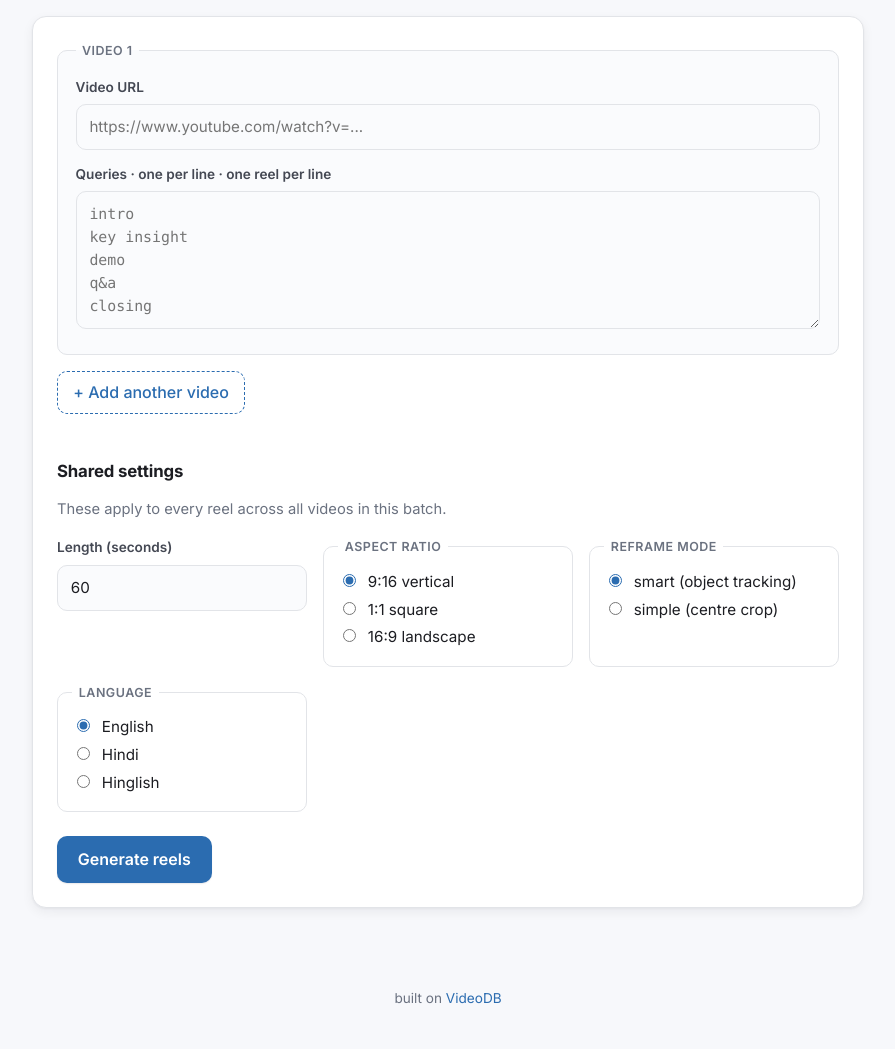
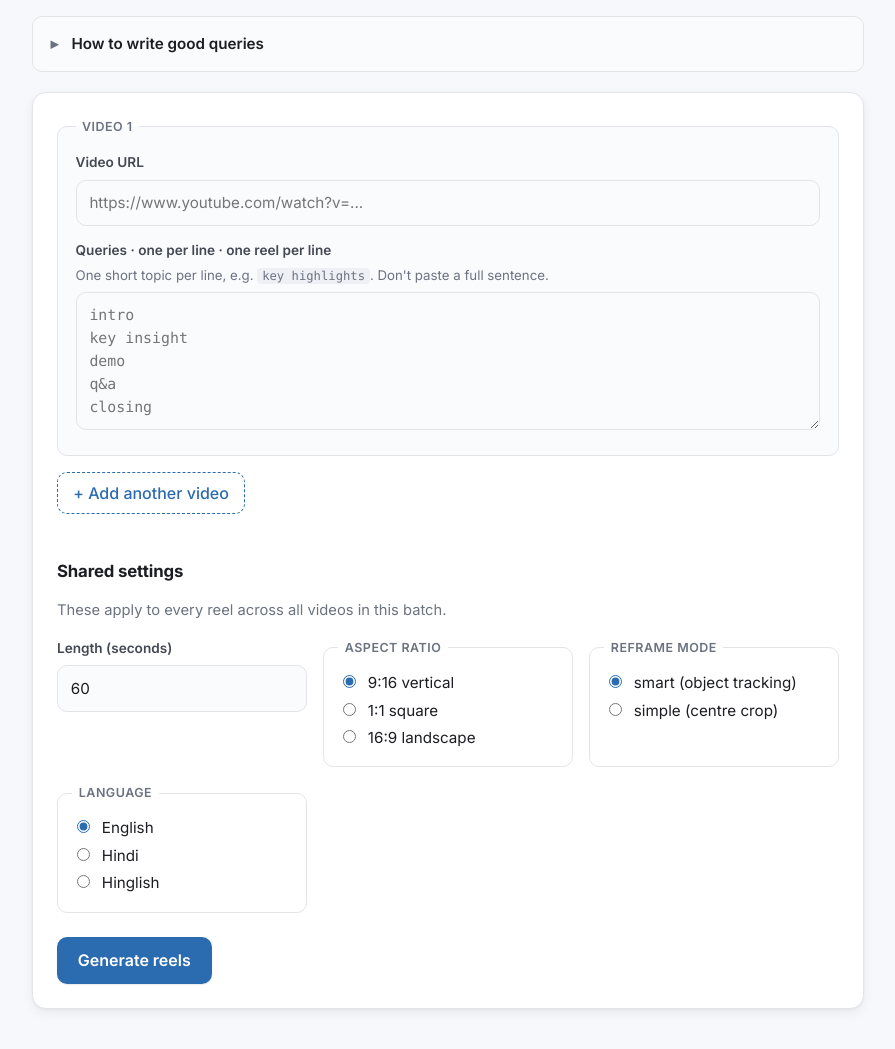
Before and after one commit to ygit/videodb-demo, a Flask app: page / in a window 1280 px wide. Shown: the part 186-1235 px from the top of the page, without its empty margins (192-1087 px from the left). Before the commit the page ends 1190 px from the top, so only its background shows below. Run offline with Flask 3, Linux system fonts and the light colour scheme.

Commit message:
feat: query-writing UX — hint, sentence reject, examples, no-match tips
The form silently accepted compound sentences as a single one-reel job,
which always failed semantic search ("no match") and left the user
guessing what went wrong.

- Above each queries textarea: a one-line hint reminding "one short
  topic per line" with an inline code example.
- New collapsible "How to write good queries" panel with side-by-side
  good vs bad query examples, plus tips on language matching and
  speaker-vocabulary cues.
- Server-side _looks_like_compound_sentence heuristic rejects single-line
  inputs that are clearly a sentence: >12 words, sentence-opener
  prefix ("give me", "show me", etc.), or separator (",;&" / " and ")
  combined with >5 words. Returns a 400 with a clear inline error.
- Result page now injects a tips banner above the reels list when every
  reel was skipped or errored — rendered client-side from the polled
  status JSON, so it appears the moment all reels resolve without
  needing a re-render.

Co-Authored-By: Claude Opus 4.7 (1M context) <noreply@anthropic.com>

```diff
--- a/app.py
+++ b/app.py
@@ -65,6 +65,33 @@ MAX_REEL_CONCURRENCY = 5
 
 def _parse_queries(text: str) -> list[str]:
     return [line.strip() for line in (text or "").splitlines() if line.strip()]
+
+
+_SENTENCE_OPENERS = (
+    "give me", "show me", "find me", "i want", "i need",
+    "make me", "make a", "create a", "generate", "list ",
+)
+
+
+def _looks_like_compound_sentence(qtext: str) -> bool:
+    """True if the user wrote one long sentence instead of one topic per line."""
+    lines = [line.strip() for line in (qtext or "").splitlines() if line.strip()]
+    if len(lines) != 1:
+        return False
+    line = lines[0]
+    word_count = len(line.split())
+    if word_count > 12:
+        return True
+    lower = line.lower()
+    if any(lower.startswith(opener) for opener in _SENTENCE_OPENERS):
+        return True
+    has_separator = (
+        "," in line
+        or ";" in line
+        or " & " in line
+        or " and " in f" {lower} "
+    )
+    return has_separator and word_count > 5
 
 
 def _widen(shot_start: float, shot_end: float, length: float, video_length: float | None) -> tuple[float, float]:
@@ -261,6 +288,12 @@ def generate():
         if not qs:
             errors.append(f"video {i}: at least one query is required")
             continue
+        if _looks_like_compound_sentence(qtext):
+            errors.append(
+                f"video {i}: that looks like one long sentence — split it into "
+                "multiple lines (one short topic per line, e.g. \"key highlights\")."
+            )
+            continue
         parsed_videos.append((url, qs))
 
     try:
--- a/static/style.css
+++ b/static/style.css
@@ -427,6 +427,110 @@ button.secondary:hover {
 .errors li + li { margin-top: 0.2rem; }
 
 /* =========================================================================
+   Field hint
+   ========================================================================= */
+.field-hint {
+  margin: -0.15rem 0 0.4rem;
+  font-size: 0.83rem;
+  color: var(--muted);
+  font-weight: 400;
+}
+.field-hint code {
+  background: var(--bg-soft);
+  padding: 0.05em 0.4em;
+  border-radius: 4px;
+  font-size: 0.92em;
+}
+
+/* =========================================================================
+   Examples card (collapsible "How to write good queries")
+   ========================================================================= */
+.examples-card {
+  border: 1px solid var(--border);
+  border-radius: var(--radius-md);
+  padding: 0.7rem 1.1rem;
+  background: var(--surface-2);
+  margin-bottom: 1rem;
+  animation: card-rise var(--duration-normal) var(--easing) both;
+}
+.examples-card[open] {
+  background: var(--surface);
+  box-shadow: var(--shadow-sm);
+}
+.examples-card summary {
+  cursor: pointer;
+  font-weight: 600;
+  font-size: 0.95rem;
+  color: var(--fg);
+  padding: 0.25rem 0;
+  list-style: none;
+}
+.examples-card summary::before {
+  content: "▸";
+  display: inline-block;
+  width: 1em;
+  margin-right: 0.35rem;
+  color: var(--muted);
+  transition: transform var(--duration-fast) var(--easing);
+}
+.examples-card[open] summary::before {
+  transform: rotate(90deg);
+}
+.examples-card summary::-webkit-details-marker { display: none; }
+
+.examples-grid {
+  display: grid;
+  grid-template-columns: repeat(auto-fit, minmax(220px, 1fr));
+  gap: 1rem;
+  margin: 0.5rem 0;
+}
+.examples-grid h4 {
+  margin: 0 0 0.25rem;
+  font-size: 0.85rem;
+  font-weight: 600;
+  letter-spacing: 0.02em;
+}
+.examples-good { color: var(--success); }
+.examples-bad  { color: var(--error); }
+.examples-grid pre {
+  margin: 0;
+  padding: 0.6rem 0.8rem;
+  background: var(--bg-soft);
+  border: 1px solid var(--border);
+  border-radius: var(--radius-sm);
+  font-family: var(--font-mono);
+  font-size: 0.86rem;
+  white-space: pre-wrap;
+  color: var(--fg-soft);
+}
+
+/* =========================================================================
+   No-match tips banner (shown on result page when every reel was skipped)
+   ========================================================================= */
+.tips-banner {
+  margin: 1.25rem 0 0;
+  padding: 1rem 1.2rem;
+  border-radius: var(--radius-md);
+  background: linear-gradient(180deg, var(--accent-soft), var(--surface-2));
+  border: 1px solid color-mix(in srgb, var(--accent) 25%, transparent);
+  animation: card-rise var(--duration-normal) var(--easing) both;
+}
+.tips-banner h3 {
+  margin: 0 0 0.4rem;
+  font-size: 1rem;
+  font-weight: 700;
+}
+.tips-banner p { margin: 0.3rem 0; color: var(--fg-soft); font-size: 0.93rem; }
+.tips-banner ul {
+  margin: 0.4rem 0 0.5rem 1.2rem;
+  padding: 0;
+  color: var(--fg-soft);
+  font-size: 0.93rem;
+}
+.tips-banner ul li { margin: 0.2rem 0; }
+.tips-banner .tips-actions { margin-top: 0.6rem; font-size: 0.92rem; }
+
+/* =========================================================================
    Multi-video form
    ========================================================================= */
 #videos { display: flex; flex-direction: column; gap: 1rem; margin-bottom: 1rem; }
--- a/templates/index.html
+++ b/templates/index.html
@@ -10,6 +10,35 @@
       {% for e in errors %}<li>{{ e }}</li>{% endfor %}
     </ul>
   {% endif %}
+
+  <details class="examples-card">
+    <summary>How to write good queries</summary>
+    <p class="muted" style="margin:0.6rem 0">
+      One <strong>topic per line</strong> = one reel. Each line should describe a single moment or subject as if you were tagging it.
+      Use short noun phrases, not full sentences.
+    </p>
+    <div class="examples-grid">
+      <div>
+        <h4 class="examples-good">✓ Works well</h4>
+        <pre>match highlights
+goal celebration
+funny moment
+transfer rumour
+post-match interview</pre>
+      </div>
+      <div>
+        <h4 class="examples-bad">✗ Avoid</h4>
+        <pre>give me key highlights, predictions,
+  coach, transfer market &amp; some
+  laughing moments.
+
+show me everything funny</pre>
+      </div>
+    </div>
+    <p class="muted" style="margin:0.6rem 0 0">
+      Tips: match your query language to the spoken language; if commentators say "best moments", that phrase will hit better than abstract synonyms.
+    </p>
+  </details>
 
   <form method="post" action="{{ url_for('generate') }}" id="reel-form" novalidate>
     {% if csrf_token is defined %}
@@ -31,6 +60,7 @@
         </label>
         <label>
           <span>Queries · one per line · one reel per line</span>
+          <p class="field-hint">One short topic per line, e.g. <code>key highlights</code>. Don't paste a full sentence.</p>
           <textarea name="queries" rows="5" required
                     placeholder="intro&#10;key insight&#10;demo&#10;q&amp;a&#10;closing">{{ v.queries }}</textarea>
         </label>
@@ -88,6 +118,7 @@
       </label>
       <label>
         <span>Queries · one per line · one reel per line</span>
+        <p class="field-hint">One short topic per line, e.g. <code>key highlights</code>. Don't paste a full sentence.</p>
         <textarea name="queries" rows="5" required
                   placeholder="intro&#10;key insight&#10;demo"></textarea>
       </label>
```
Also changed, not shown: static/job.js (+49 -0 lines).
